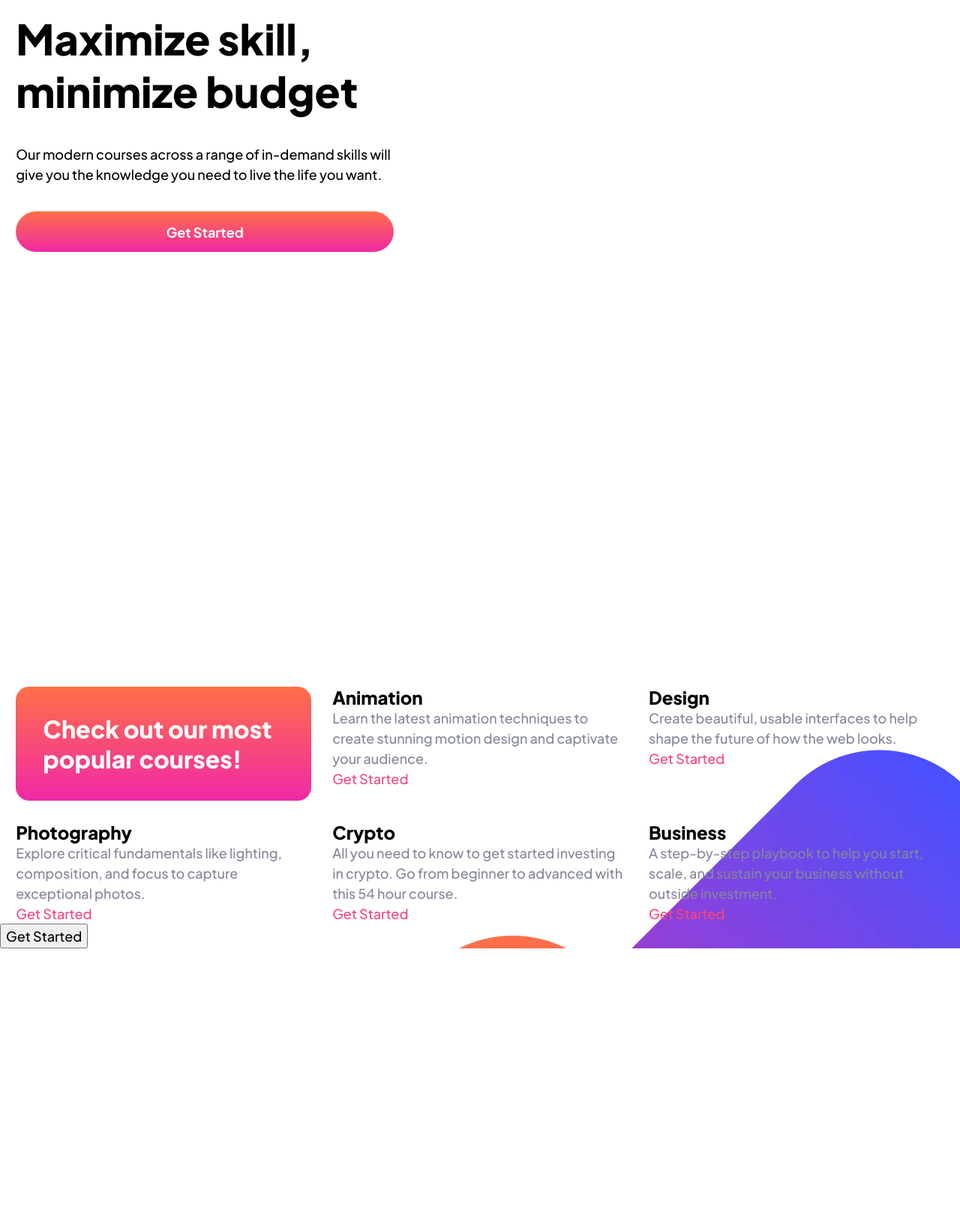
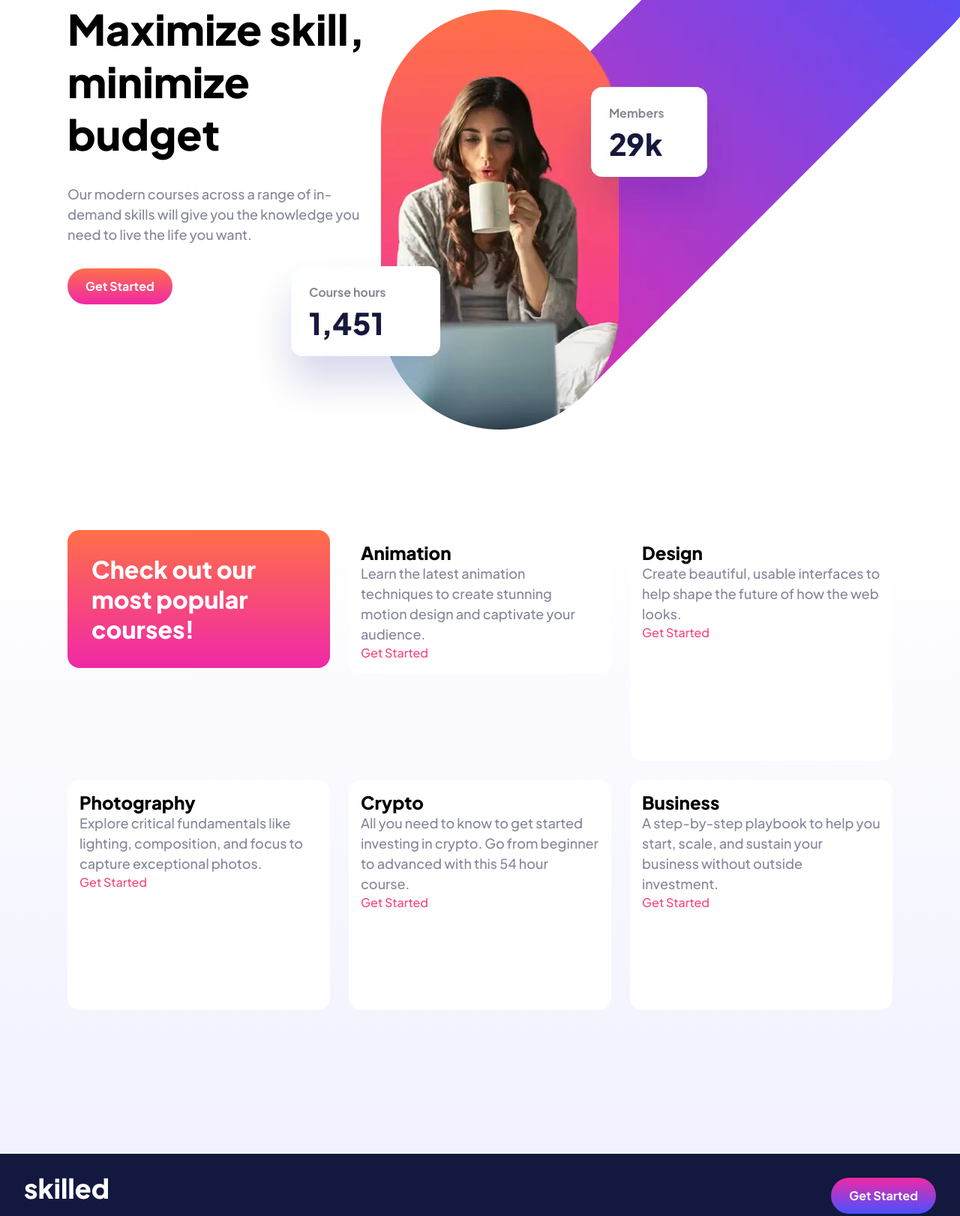
Before and after one commit to qrhfz/fem-skilled-elearning-landing-page, a plain HTML site: page index.html in a window 1280 px wide. Shown: the part 101-1723 px from the top of the page at 75% size. Before the commit the page ends 1366 px from the top, so only its background shows below. Drawn offline with Linux system fonts and the light colour scheme.

Commit message:
progress

```diff
--- a/index.html
+++ b/index.html
@@ -26,33 +26,37 @@
         </button>
       </nav>
     </div>
-    <section style="height: 50rem;">
-      <div class="container grid grid-2-col">
-        <div class="flex flex-col gap-md" style="width:28rem;">
+    <section class="section-1">
+      <div class="container">
+        <div class="headline">
           <div>
             <h1 class="h-xl">Maximize skill, minimize budget</h1>
           </div>
           <div>
+            <p>
               Our modern courses across a range of in-demand skills will give you the
               knowledge you need to live the life you want.
+            </p>
           </div>
           <button class="btn-2">
             Get Started
           </button>
         </div>
-        <div>
-        </div>
       </div>
     </section>
 
 
-    <section>
+    <section class="section-2">
       <div class="container courses-grid">
+        <div>
           <div class="bg-accent-400 text-neutral-100 p-md rounded-sm">
             <h2 class="h-md text-neutral-100">Check out our most popular courses!</h2>
           </div>
 
-        <div class="rounded-sm">
+        </div>
+
+        <div>
+          <div class="course-card">
             <h2 class="h-sm">Animation</h2>
             <p>
               Learn the latest animation techniques to create stunning motion
@@ -60,8 +64,9 @@
             </p>
             <a href="#">Get Started</a>
           </div>
+        </div>
 
-        <div class="rounded-sm">
+        <div class="course-card">
           <h2 class="h-sm">Design</h2>
           <p>Create beautiful, usable interfaces to help shape the future of
             how the web looks.</p>
@@ -69,14 +74,14 @@
         </div>
 
 
-        <div class="rounded-sm">
+        <div class="course-card">
           <h2 class="h-sm">Photography</h2>
           <p>Explore critical fundamentals like lighting, composition, and focus
             to capture exceptional photos.</p>
           <a href="#">Get Started</a>
         </div>
 
-        <div class="rounded-sm">
+        <div class="course-card">
 
           <h2 class="h-sm">Crypto</h2>
           <p>
@@ -86,7 +91,7 @@
 
         </div>
 
-        <div class="rounded-sm">
+        <div class="course-card">
           <h2 class="h-sm">Business</h2>
           <p>A step-by-step playbook to help you start, scale, and sustain your business
             without outside investment.</p>
@@ -96,10 +101,13 @@
     </section>
   </main>
 
-  <footer>
-    <div>
-      <button>Get Started</button>
-    </div>
+  <footer class="footer">
+    <a href="#">
+      <img src="assets/logo-light.svg" alt="Logo" />
+    </a>
+
+    <button class="btn-3">Get Started</button>
+
   </footer>
 
 </body>
--- a/style.css
+++ b/style.css
@@ -11,6 +11,7 @@
 
     /* neutral colors */
     --clr-neutral-100: hsl(0, 0%, 100%);
+    --clr-neutral-200: #F0F1FF;
     --clr-neutral-400: hsl(232, 10%, 56%);
     --clr-neutral-500: hsl(234, 25%, 42%);
     --clr-neutral-600: hsl(233, 54%, 16%);
@@ -35,7 +36,6 @@
     --lh-body-md: 28px;
     --lh-body-sm: 28px;
 
-    font-size: var(--fs-body-md);
     line-height: var(--lh-body-md);
     font-weight: 500;
 
@@ -44,7 +44,7 @@
 body {
     background-image: url('assets/image-hero-desktop.webp');
     background-repeat: no-repeat;
-    background-position: 150% -750%;
+    background-position: right -100px top -200px;
 }
 
 /* components */
@@ -65,9 +65,26 @@ body {
     gap: 1.5625rem;
 }
 
+.courses-grid>div {
+    height: 19.22rem;
+}
+
+.course-icon {
+    background-image: var(--clr-accent-400);
+    border-radius: 100vw;
+    height: 3.5rem;
+    width: 3.5rem;
+}
+
+.course-card {
+    background-color: var(--clr-neutral-100);
+    border-radius: 1rem;
+    padding: 1rem;
+}
+
 p {
-
     color: var(--clr-neutral-400);
+    font-size: var(--fs-body-md);
 }
 
 a {
@@ -101,6 +118,32 @@ a {
     border-radius: 100vw;
     padding: 0.75em 1.5em;
     font-weight: 700;
+}
+
+.section-1 {
+    height: 44rem;
+}
+
+.headline {
+    display: flex;
+    flex-direction: row;
+    flex-direction: column;
+    gap: 2rem;
+    width: 26rem;
+    align-items: flex-start;
+}
+
+.section-2 {
+    background-image: linear-gradient(var(--clr-neutral-100), var(--clr-neutral-200));
+    padding-bottom: 12rem;
+}
+
+.footer {
+    background-color: var(--clr-neutral-600);
+    padding: 2rem;
+    display: flex;
+    justify-content: space-between;
+
 }
 
 /* utilities */
@@ -158,10 +201,6 @@ a {
     flex-direction: column;
 }
 
-.gap-md {
-    gap: 2rem;
-}
-
 /* background colors */
 .bg-primary-300 {
     background-color: var(--clr-primary-300);
@@ -188,11 +227,11 @@ a {
 }
 
 .bg-neutral-500 {
-    color: var(--clr-neutral-500);
+    background-color: var(--clr-neutral-500);
 }
 
 .bg-neutral-600 {
-    color: var(--clr-neutral-600);
+    background-color: var(--clr-neutral-600);
 }
 
 /* text colors */
```
Lines whose indentation alone changed are shown as unchanged.
